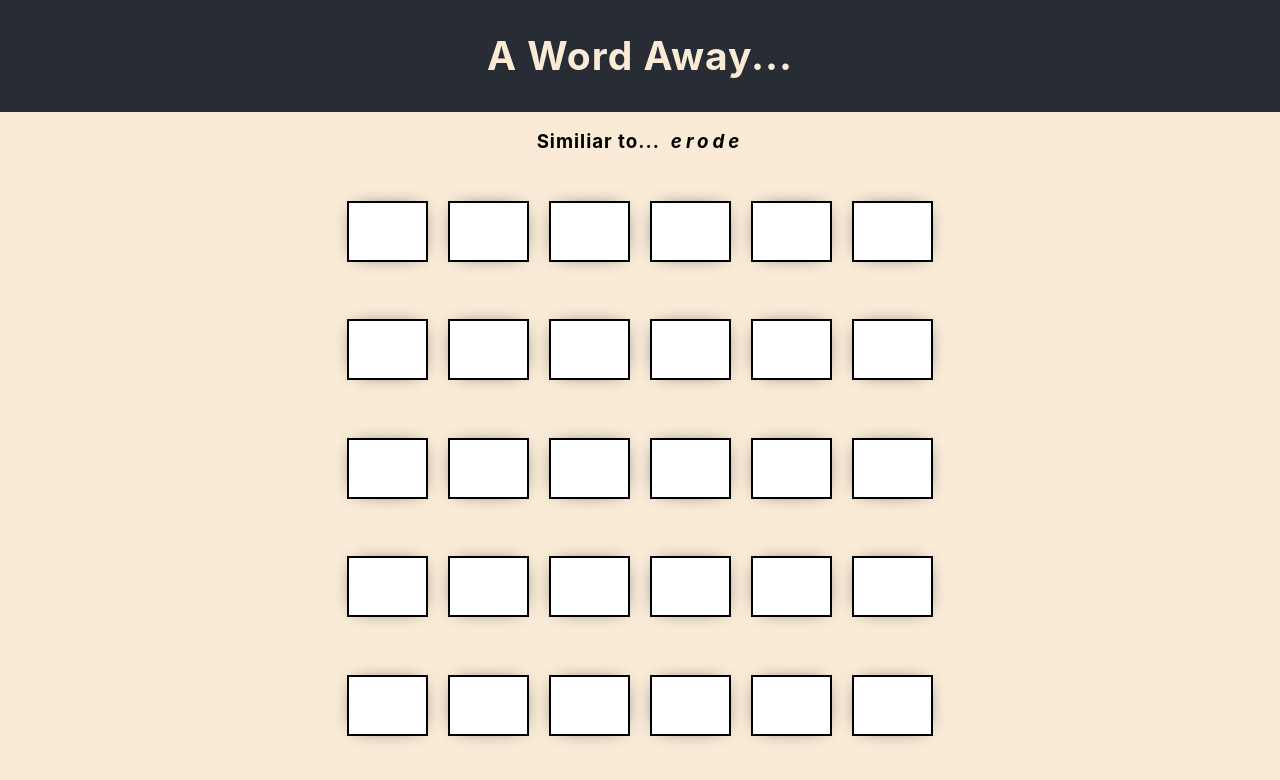
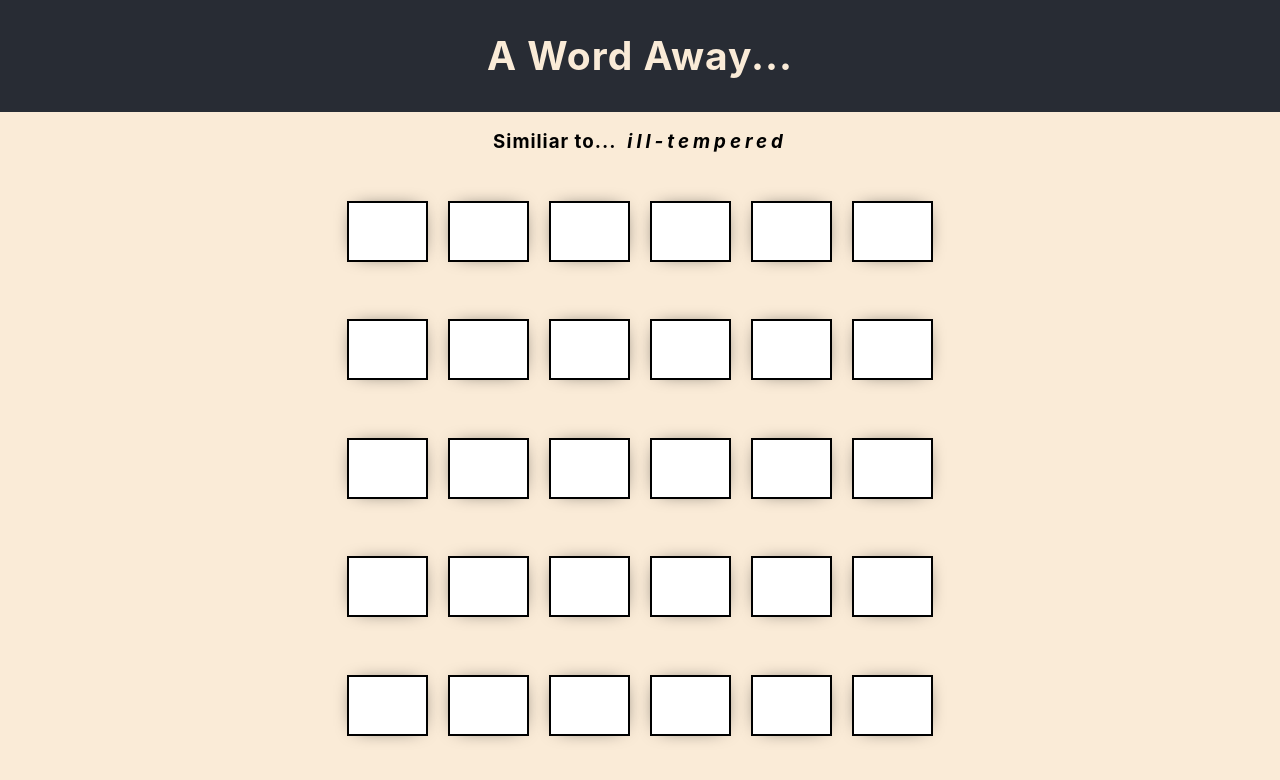
Before and after one commit to ChadFusco/word-away, a React (Create React App) app: page / in a window 1280 px wide. Shown: the top 780 px of the page. Built offline with nearby package versions, Linux system fonts and the light colour scheme.

Commit message:
game refresh implemented

```diff
--- a/src/components/App.tsx
+++ b/src/components/App.tsx
@@ -24,37 +24,45 @@ export default function App(): JSX.Element {
 
   // COMPONENT STATES
   const [guesses, setGuesses] = useState<GuessesT>(initialGuesses);
-  const [curAnswerID, setCurAnswerID] = useState<number>(1);
-  const [answer, setAnswer] = useState<string[]>(answers[1].answer.toUpperCase().split(''));
-  const [synonym, setSynonym] = useState<string>(answers[1].synonym);
+  const [curAnswerID, setCurAnswerID] = useState<number>(0);
+  const [answer, setAnswer] = useState<string[]>(answers[0].answer.toUpperCase().split(''));
+  const [synonym, setSynonym] = useState<string>(answers[0].synonym);
+
+  function timeout(delay: number) {
+    return new Promise((res) => { setTimeout(res, delay) });
+  }
+
+  const clearBoard = () => {
+    console.log('initialGuesses:', initialGuesses);
+    setGuesses(initialGuesses);
+  };
 
   const getNewAnswer = (answerID: number) => {
-    setAnswer(answers[answerID - 1].answer.toUpperCase().split(''));
-    setSynonym(answers[answerID - 1].synonym);
+    setAnswer(answers[answerID + 1].answer.toUpperCase().split(''));
+    setSynonym(answers[answerID + 1].synonym);
     setCurAnswerID(answerID);
   };
 
-  const clearBoard = () => {
-    setGuesses(initialGuesses);
-  };
-
-  const checkAnswer = (submittedGuess: GuessT) => {
+  const checkAnswer = async (submittedGuess: GuessT) => {
     const newMatchedArr: number[] = submittedGuess.guessWord.map((char: string, i: number) => {
       if (answer.indexOf(char) === -1) {
         return 0;
       }
       return (char === answer[i] ? 2 : 1);
     });
-    if (newMatchedArr.reduce((acc, num) => acc + num) === 12) {
-      clearBoard();
-      getNewAnswer(curAnswerID);
-    }
 
     const newGuess = { ...submittedGuess, guessed: true, matched: newMatchedArr };
 
     setGuesses((prevGuesses: GuessesT) => prevGuesses.map((guessItem: GuessT) => (
       guessItem.guessID === newGuess.guessID ? newGuess : guessItem
     )));
+
+    console.log('App.tsx: newMatchedArr:', newMatchedArr);
+    if (newMatchedArr.reduce((acc, num) => acc + num) === 12) {
+      getNewAnswer(curAnswerID);
+      await timeout(1000);
+      clearBoard();
+    }
   };
 
   // const getNewAnswer = (answerID: number) => {
--- a/src/components/Guess.tsx
+++ b/src/components/Guess.tsx
@@ -21,6 +21,7 @@ function Guess({ guess, setGuesses, checkAnswer }: Props): JSX.Element {
 
     // Only check the answer (and update tile colors) if all letters are entered
     if (newGuessWord.join('').length === 6) {
+      console.log('Guess.tsx: check guess:', newGuess);
       checkAnswer(newGuess);
     }
   };
@@ -33,6 +34,7 @@ function Guess({ guess, setGuesses, checkAnswer }: Props): JSX.Element {
           <Tile
             key={`${tileID}ID`}
             letterID={i}
+            letter={letter}
             updateGuess={updateGuess}
             match={guess.matched[i]}
           />
--- a/src/components/Tile.tsx
+++ b/src/components/Tile.tsx
@@ -4,21 +4,25 @@ import type { TileStyleT } from '../dataStructure';
 
 type Props = {
   letterID: number,
+  letter: string,
   updateGuess: Function,
   match: number
 };
 
-function Tile({ letterID, updateGuess, match }: Props): JSX.Element {
+function Tile({
+  letterID, letter, updateGuess, match,
+}: Props): JSX.Element {
   // COMPONENT STATES
-  const [letter, setLetter] = useState<string>('');
+  // const [letter, setLetter] = useState<string>('');
   const [tileStyle, setTileStyle] = useState<TileStyleT>({ backgroundColor: 'white' });
 
   function handleChange(e: React.ChangeEvent<HTMLInputElement>) {
-    setLetter(e.target.value.toUpperCase());
+    // setLetter(e.target.value.toUpperCase());
     updateGuess(letterID, e.target.value.toUpperCase());
   }
 
   useEffect(() => {
+    console.log('useEffect inside Tile fired! match:', match);
     const color: string = (() => {
       switch (match) {
         case 1: return 'yellow';
--- a/src/data.ts
+++ b/src/data.ts
@@ -1,9 +1,9 @@
 import type { AnswerT } from './dataStructure';
 
 const answers: Array<AnswerT> = [
-  { answerID: 1, answer: 'ornery', synonym: 'ill-tempered' },
-  { answerID: 2, answer: 'ablate', synonym: 'erode' },
-  { answerID: 3, answer: 'haggle', synonym: 'barter' },
+  { answerID: 0, answer: 'ornery', synonym: 'ill-tempered' },
+  { answerID: 1, answer: 'ablate', synonym: 'erode' },
+  { answerID: 2, answer: 'haggle', synonym: 'barter' },
 ];
 
 export default answers;
```
